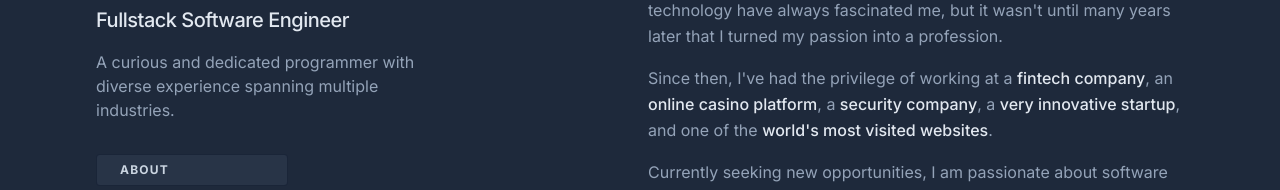
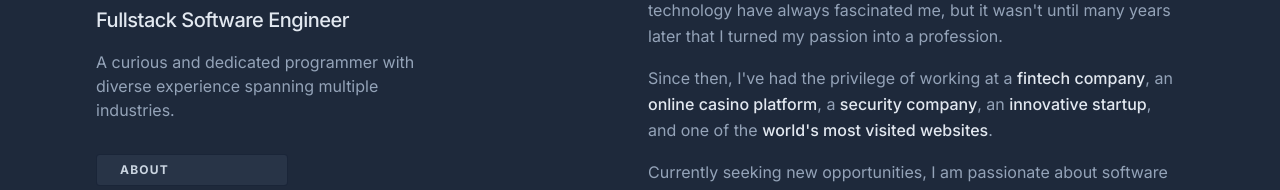
Before and after one commit to Fralleee/fralle.net-v3, a Next.js app: page / in a window 1280 px wide. Shown: the part 150-340 px from the top of the page. Built offline with nearby package versions, Linux system fonts and the light colour scheme.

Commit message:
Update about-section.tsx

```diff
--- a/app/_sections/about-section.tsx
+++ b/app/_sections/about-section.tsx
@@ -25,9 +25,9 @@ export default function AboutSection() {
                     <TextLink href="https://www.yubico.com/">
                         security company
                     </TextLink>
-                    , a{" "}
+                    , an{" "}
                     <TextLink href="https://www.nira.com/">
-                        very innovative startup
+                        innovative startup
                     </TextLink>
                     , and one of the{" "}
                     <TextLink href="https://stackoverflow.com/">
```
